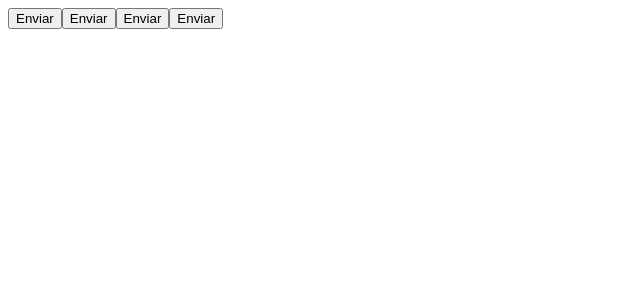
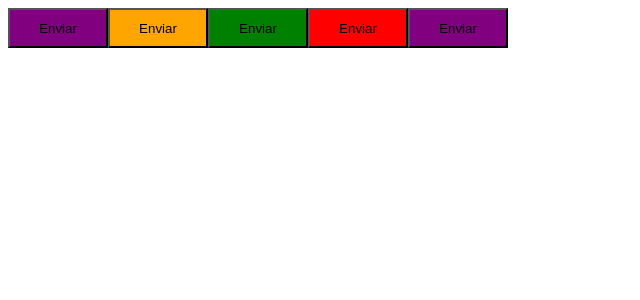
Before and after one commit to 2joaopedro/IgniteTime, a React (Vite) app: page / in a window 1280 px wide. Shown: the top 300 px of the page, without its empty margins (0-640 px from the left). Built offline with nearby package versions, Linux system fonts and the light colour scheme.

Commit message:
Estilizando coponente button utilizado propriedades do styledcomponents

```diff
--- a/src/App.tsx
+++ b/src/App.tsx
@@ -4,10 +4,12 @@ export function App() {
 
   return (
     <>
+      <Button variant="primary"/>
+      <Button variant="secondary"/>
+      <Button variant="success"/>
+      <Button variant="danger"/>
       <Button/>
-      <Button/>
-      <Button/>
-      <Button/>
+
     </>
   )
 }
--- /dev/null
+++ b/src/components/Button.styles.ts
@@ -0,0 +1,21 @@
+import styled, {css} from "styled-components";
+
+export type ButtonVarient =  'primary' | 'secondary' | 'danger' | 'success';
+
+interface ButtonContainerProps {
+    variant: ButtonVarient;
+}
+
+const buttonVarient = {
+    primary: "purple",
+    secondary: "orange",
+    danger: "red",
+    success: "green"
+}
+
+export const ButtonContainer = styled.button<ButtonContainerProps> `
+ width: 100px;
+ height: 40px;
+
+ ${props => css`background-color: ${buttonVarient[props.variant]}`}
+`
--- a/src/components/Button.tsx
+++ b/src/components/Button.tsx
@@ -1,3 +1,9 @@
-export function Button() {
-    return <button>Enviar</button>
+import { ButtonContainer, ButtonVarient } from "./Button.styles";
+
+interface ButtonProps {
+    variant?: ButtonVarient;
 }
+
+export function Button({variant = 'primary'} : ButtonProps) {
+    return <ButtonContainer variant={variant}>Enviar</ButtonContainer>
+}
```
